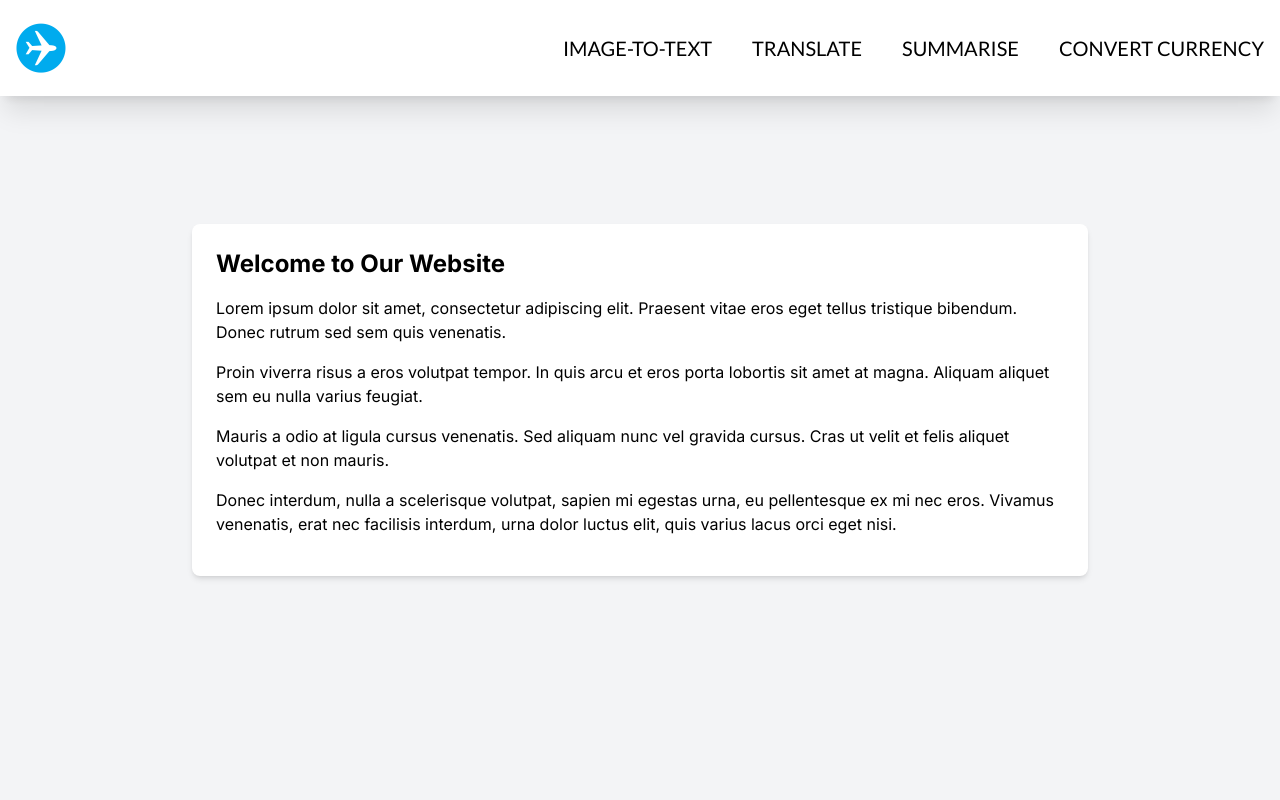
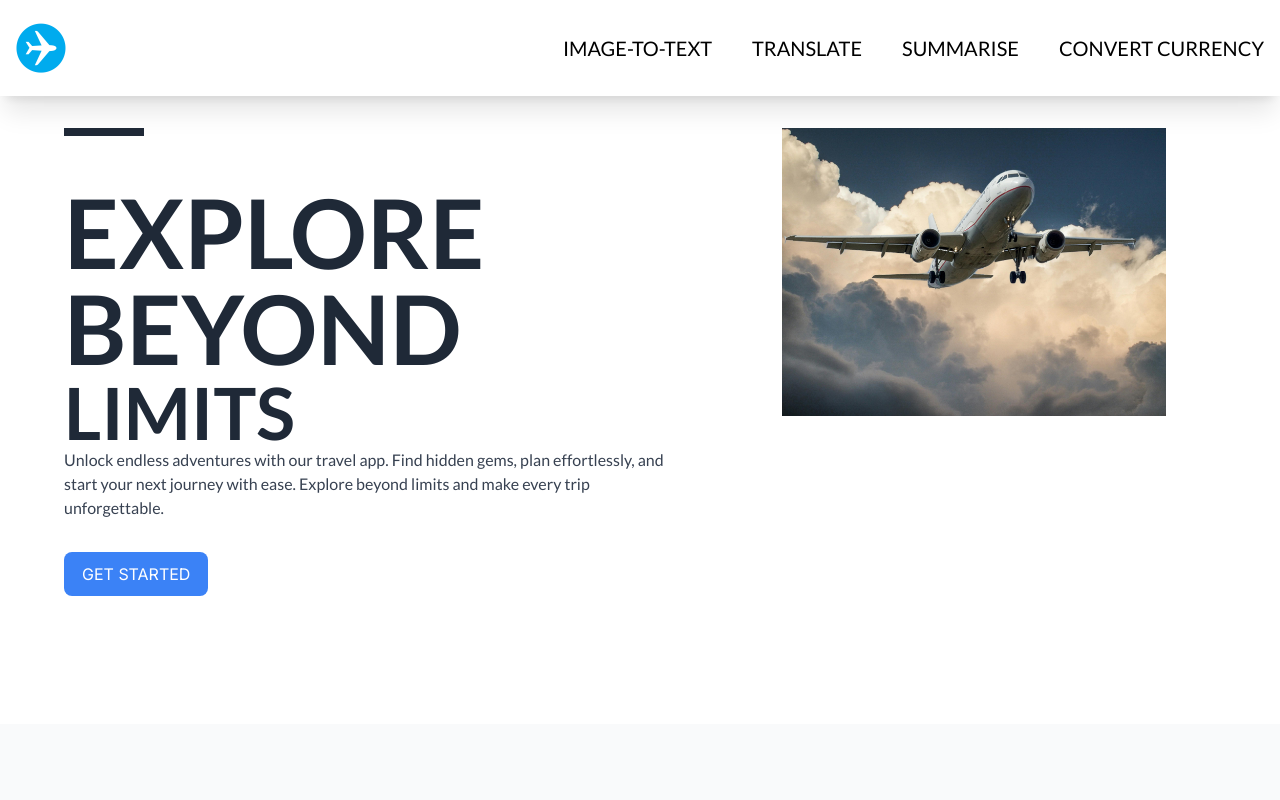
Before and after one commit to louisjoety/travel-toolkit, a Next.js app in the folder frontend/: page / in a window 1280 px wide. Shown: the top 800 px of the page. Built offline with nearby package versions, Linux system fonts and the light colour scheme.

Commit message:
add Hero

```diff
--- /dev/null
+++ b/frontend/app/components/Home/Hero.tsx
@@ -0,0 +1,45 @@
+import React from 'react';
+import { Lato } from '@next/font/google';
+import Plane from './plane.jpg';
+import Image from 'next/image';
+
+const lato = Lato({
+  subsets: ['latin'],
+  weight: ['400', '700'],
+});
+
+function Hero() {
+  return (
+    <div className="container mx-auto px-6 flex relative py-32 pl-16">
+      <div className="sm:w-2/3 lg:w-2/3 flex flex-col relative z-20">
+        <span className="w-20 h-2 bg-gray-800 dark:bg-white mb-12"></span>
+        <h1 className={`${lato.className} uppercase text-6xl sm:text-8xl font-black flex flex-col leading-none dark:text-white text-gray-800`}>
+          Explore Beyond
+          <span className="text-5xl sm:text-7xl">Limits</span>
+        </h1>
+        <p className={`${lato.className} text-sm sm:text-base text-gray-700 dark:text-white`}>
+            Unlock endless adventures with our travel app. Find hidden gems, plan effortlessly, and start your next journey with ease. Explore beyond limits and make every trip unforgettable.
+        </p>
+        <div className="flex mt-8">
+        <a
+            href="#"
+            className="uppercase py-2 px-4 rounded-lg bg-blue-500 border-2 border-transparent text-white text-md mr-4 hover:bg-blue-700"
+            >
+            Get started
+        </a>
+        </div>
+      </div>
+      <div className="hidden sm:block sm:w-1/3 lg:w-3/5 relative z-0">
+        <Image
+          src={Plane}
+          className="max-w-xs md:max-w-sm m-auto"
+          alt="Visual representation"
+          width={1200}
+          height={1200}
+        />
+      </div>
+    </div>
+  );
+}
+
+export default Hero;
--- a/frontend/app/page.tsx
+++ b/frontend/app/page.tsx
@@ -4,29 +4,14 @@ import { useRouter } from 'next/navigation';
 import "./globals.css";
 import Header from './components/Header';
 import Footer from './components/Footer';
+import Hero from './components/Home/Hero';
 
 export default function Home() {
   const router = useRouter();
   return (
     <>
       <Header />
-      <main className="flex flex-col items-center justify-center min-h-screen bg-gray-100 p-4">
-        <div className="max-w-4xl w-full bg-white shadow-md rounded-lg p-6">
-          <h1 className="text-2xl font-bold mb-4">Welcome to Our Website</h1>
-          <p className="mb-4">
-            Lorem ipsum dolor sit amet, consectetur adipiscing elit. Praesent vitae eros eget tellus tristique bibendum. Donec rutrum sed sem quis venenatis.
-          </p>
-          <p className="mb-4">
-            Proin viverra risus a eros volutpat tempor. In quis arcu et eros porta lobortis sit amet at magna. Aliquam aliquet sem eu nulla varius feugiat.
-          </p>
-          <p className="mb-4">
-            Mauris a odio at ligula cursus venenatis. Sed aliquam nunc vel gravida cursus. Cras ut velit et felis aliquet volutpat et non mauris.
-          </p>
-          <p className="mb-4">
-            Donec interdum, nulla a scelerisque volutpat, sapien mi egestas urna, eu pellentesque ex mi nec eros. Vivamus venenatis, erat nec facilisis interdum, urna dolor luctus elit, quis varius lacus orci eget nisi.
-          </p>
-        </div>
-      </main>
+      <Hero />
       <Footer />
     </>
   );
```
Also changed, not shown: frontend/app/components/Home/plane.jpg (added).
